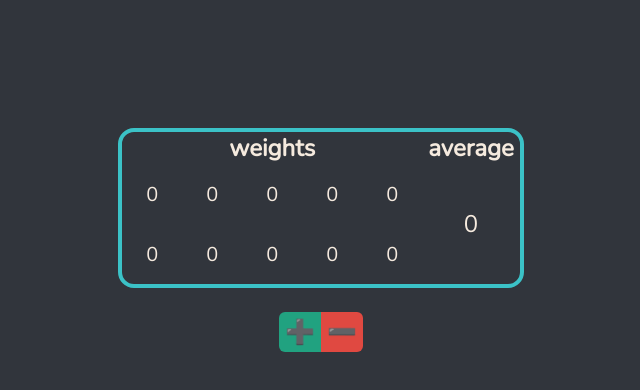
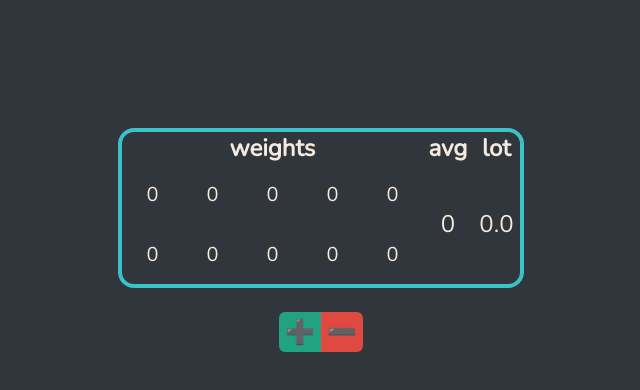
Before and after one commit to poximy/resers, a Svelte app: page / in a window 1280 px wide. Shown: the top 390 px of the page, without its empty margins (319-959 px from the left). Built offline with nearby package versions, Linux system fonts and the light colour scheme.

Commit message:
Add lot average

```diff
--- a/src/components/Table.svelte
+++ b/src/components/Table.svelte
@@ -4,6 +4,16 @@
   const calcTableAverage = (cellValues: number[]) => {
     const total = cellValues.reduce((x, y) => x + y);
     return total / 10;
+  };
+
+  const calcLotAverage = (tables: number[][], index: number) => {
+    let lotAverage = 0;
+
+    for (let i = 0; i < index + 1; i++) {
+      console.log(calcTableAverage(tables[i]));
+      lotAverage += calcTableAverage(tables[i]) / (index + 1);
+    }
+    return lotAverage.toFixed(1);
   };
 
   const createTable = () => {
@@ -23,7 +33,8 @@
     <thead>
       <tr>
         <th colspan="5">weights</th>
-        <th>average</th>
+        <th>avg</th>
+        <th>lot</th>
       </tr>
     </thead>
     <tbody>
@@ -44,6 +55,9 @@
             class="average bottom"
             class:blue-row={tableNumber % 2}
             >{calcTableAverage(tables[tableNumber])}</td
+          >
+          <td class:blue-row={tableNumber % 2} rowspan="2" class="average"
+            >{calcLotAverage(tables, tableNumber)}</td
           >
         </tr>
         <tr>
```
